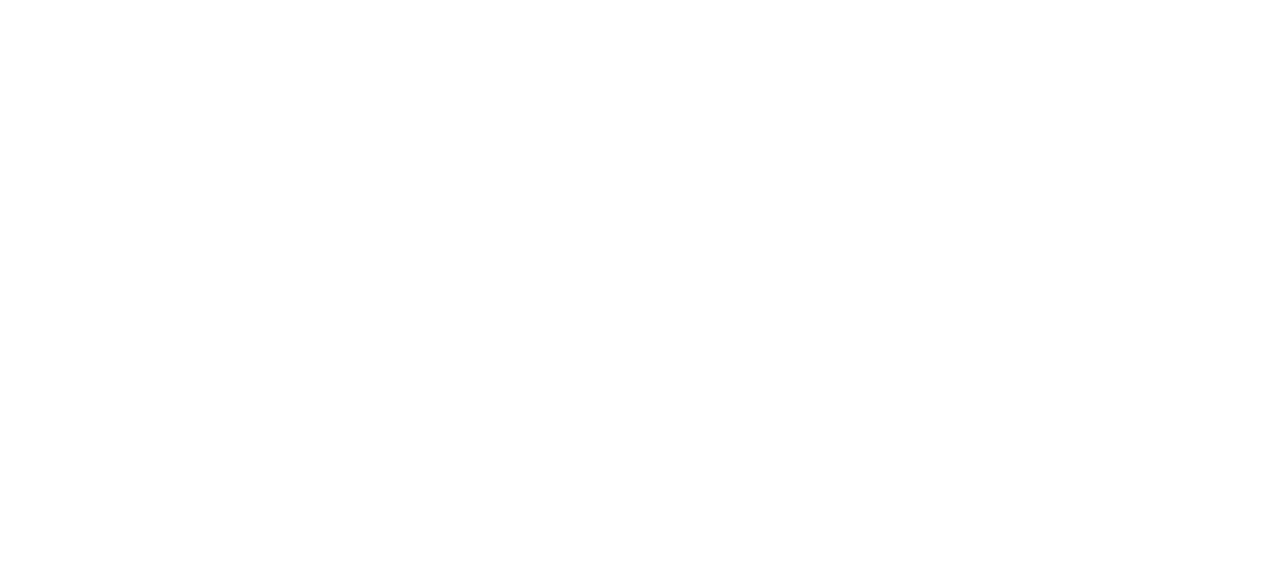
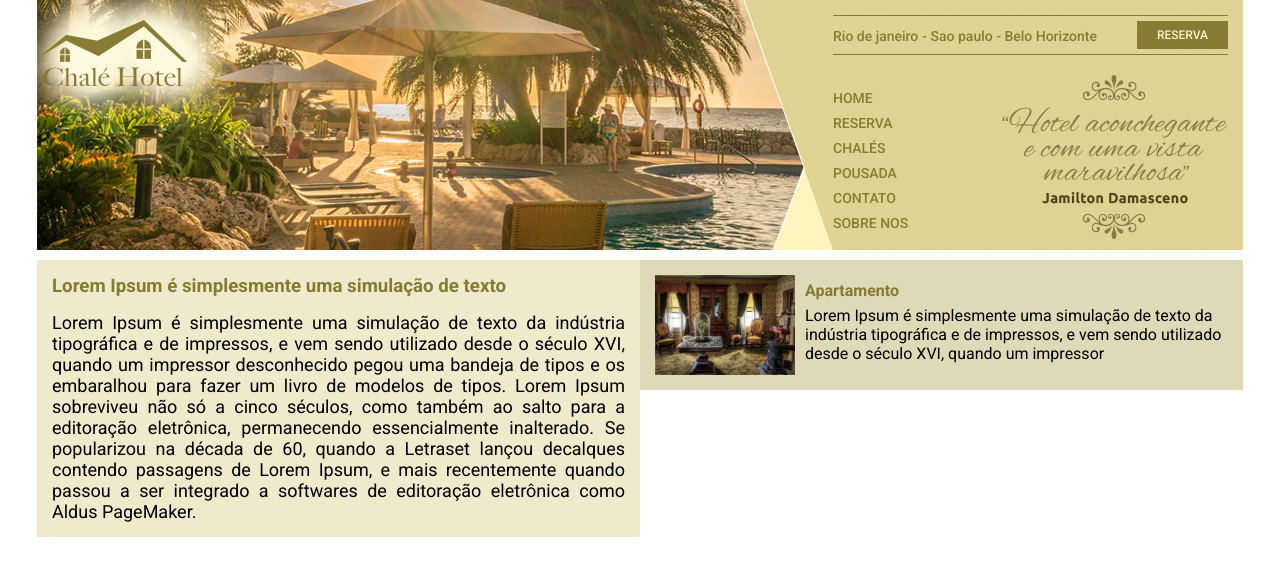
Before and after one commit to fsilva2016/Curso-Desenvolvimento-Web-Completo-2020-, a plain HTML site: page hotel/index.html in a window 1280 px wide. Drawn offline with Linux system fonts and the light colour scheme.

Commit message:
site hotel

```diff
--- a/hotel/index.html
+++ b/hotel/index.html
@@ -3,10 +3,98 @@
     <head>
         <meta charset="UTF-8">
         <meta name="viewport" content="width=device-width, initial-scale=1.0">
-        <title>Document</title>
+        <title>Chalé Hotel</title>
         <link rel="stylesheet" href="style.css">
     </head>
     <body>
+        <header>
+            <div class="container">
+                <div id="topo">
+                    <div class="logo">
+                        <a href="http://">
+                            chalé Hotel
+                            <img src="../hotel/imagens/logo.png" alt="">
+                        </a>
+                    </div>
+                    <div class="menu">
+                        <div class="areatopo">
+                            <a href="http://">Rio de janeiro</a>
+                            <a href="http://">- Sao paulo - </a>
+                            <a href="http://"> Belo Horizonte </a>
+                            <a class="bntReserva">RESERVA</a>
+                        </div>
+                        <ul>
+                            <li><a href="#">HOME</a></li>
+                            <li><a href="#">RESERVA</a></li>
+                            <li><a href="#">CHALÉS</a></li>
+                            <li><a href="#">POUSADA</a></li>
+                            <li><a href="#">CONTATO</a></li>
+                            <li><a href="#">SOBRE NOS</a></li>
+                        </ul>
+                        <div class="depoimento">
+                            <img src="../hotel/imagens/depoimento.png" alt=""
+                                srcset="">
+                        </div>
+                    </div>
+
+                </div>
+            </div>
+        </header>
+        <section id="quartos">
+            <div class="container">
+                <div class="txtConteudo">
+                    <h3>Lorem Ipsum é simplesmente uma simulação de texto</h3>
+                    <span class="text">
+                        Lorem Ipsum é simplesmente uma simulação de texto da
+                        indústria tipográfica e de impressos, e vem sendo
+                        utilizado desde o século XVI, quando um impressor
+                        desconhecido pegou uma bandeja de tipos e os embaralhou
+                        para fazer um livro de modelos de tipos. Lorem Ipsum
+                        sobreviveu não só a cinco séculos, como também ao salto
+                        para a editoração eletrônica, permanecendo
+                        essencialmente inalterado. Se popularizou na década de
+                        60, quando a Letraset lançou decalques contendo
+                        passagens de Lorem Ipsum, e mais recentemente quando
+                        passou a ser integrado a softwares de editoração
+                        eletrônica como Aldus PageMaker.
+
+                    </span>
+
+                </div>
+                <div class="ambConteudo">
+                    <div class="ambientes">
+                        <img src="../hotel/imagens/apartamento.jpg" alt="">
+                        <h4>Apartamento</h4>
+                        <span>
+                            Lorem Ipsum é simplesmente uma simulação de texto da
+                            indústria tipográfica e de impressos, e vem sendo
+                            utilizado desde o século XVI, quando um impressor
+                        </span>
+
+                    </div>
+                    <div class="ambientes">
+
+                    </div>
+                    <div class="ambientes">
+
+                    </div>
+                    <div class="ambientes">
+
+                    </div>
+
+                </div>
+            </div>
+        </section>
+        <section id="quartos">
+            <div class="container">
+
+            </div>
+        </section>
+        <section id="quartos">
+            <div class="container">
+
+            </div>
+        </section>
 
     </body>
 </html>
--- a/hotel/style.css
+++ b/hotel/style.css
@@ -0,0 +1,148 @@
+@import url('https://fonts.googleapis.com/css2?family=Roboto:wght@400;500;700&display=swap');
+
+*{
+    padding: 0;
+    border: 0;
+    box-sizing: border-box;
+    margin: 0;
+}
+body{
+    width: 100%;
+    font-family: 'Roboto', sans-serif;
+}
+header{
+    display: block;
+}
+.container {
+    margin: 0 auto;
+    width: 1236px;
+    max-width: 100%;
+    padding-left: 15px;
+    padding-right: 15px;
+    min-width: 767px;
+}
+#topo{
+    height:15.4em ;
+    min-height: 250px;
+    position: relative;
+}
+.logo{
+    width: 100%;
+    height: 250px;
+    background:url(../hotel/imagens/topo-imagem-principal.png) no-repeat;
+}
+.logo a {
+    text-indent: -9999px;
+    float: left;
+}
+.logo a img {
+    float: left;
+    padding: 20px 0px 0;
+}
+.areatopo {
+    margin-left: 90px;
+    margin-top: 15px;
+    border: 1px solid #877b34;
+    border-left: 0;
+    border-right: 0;
+    height: 40px;
+    margin-right: 15px;
+    line-height: 40px;
+}
+.areatopo > a {
+    text-decoration: none;
+    color: #887c34;
+    font-weight: 500;
+    font-size: 14px;
+}
+a.bntReserva {
+    float: right;
+    padding: 0px 20px;
+    margin: 5px 0;
+    background: #887c34;
+    color: #fcf4be;
+    font-size: 12px;
+    height: 28px;
+    line-height: 28px;
+}
+.menu{
+    width: 500px;
+    height: 250px;
+    position: absolute;
+    right: 0;
+    top:0;
+    background: red;
+    background:url(../hotel/imagens/topo-imagem-lateral.png) no-repeat;
+}
+.menu ul {
+    float: left;
+    margin-left: 90px;
+    margin-top: 30px;
+}
+.menu li  {
+    list-style-type: none;
+    height: 25px;
+    line-height: 25px;
+}
+.menu li a {
+    text-decoration: none;
+    font-weight: 500;
+    font-size: 14px;
+    color: #887c34;
+}
+.depoimento {
+    float: right;
+    margin-top: 20px;
+    margin-right: 15px;
+}
+
+/*Conteudo do site*/
+section#quartos {
+    margin-top: 10px;
+}
+.txtConteudo {
+    width: 50%;
+    padding: 15px;
+    background: #efeacc;
+    float: left;
+}
+.txtConteudo h3 {
+    color: #877b34;
+    margin-bottom: 15px;
+}
+span.text {
+    color: #000;
+    font-size: 18px;
+    font-weight: 400;
+    text-align: justify;
+    float: left;
+}
+
+.ambConteudo {
+    width: 50%;
+    padding: 15px;
+    background: #ded9b7;
+    float: right;
+}
+.ambConteudo img {
+    float: left;
+    width: 140px;
+    height: 100px;
+    margin-right: 10px;
+}
+.ambConteudo h4{
+    color: #877b34;
+    padding: 6px;
+    display: block;
+}
+.ambConteudo span{
+    color: #000;
+    display: block;
+
+}
+@media (min-width:320px) and (max-width:480px){
+    .container{
+        width: 320px;
+        display: block;
+    }
+}
```
Also changed, not shown: hotel/imagens/apartamento.jpg (added), hotel/imagens/bg-area-lateral.png (added), hotel/imagens/bg-area-principal.png (added), hotel/imagens/bg-container.png (added), hotel/imagens/bg-linha.gif (added), hotel/imagens/bg-rodape.png (added), hotel/imagens/bg.png (added), hotel/imagens/depoimento.png (added), hotel/imagens/logo.png (added), hotel/imagens/ornamento.png (added), hotel/imagens/piscina.jpg (added), hotel/imagens/restaurante.jpg (added), hotel/imagens/topo-imagem-lateral.png (added), hotel/imagens/topo-imagem-principal.png (added), 1 more files, 1 other file.
